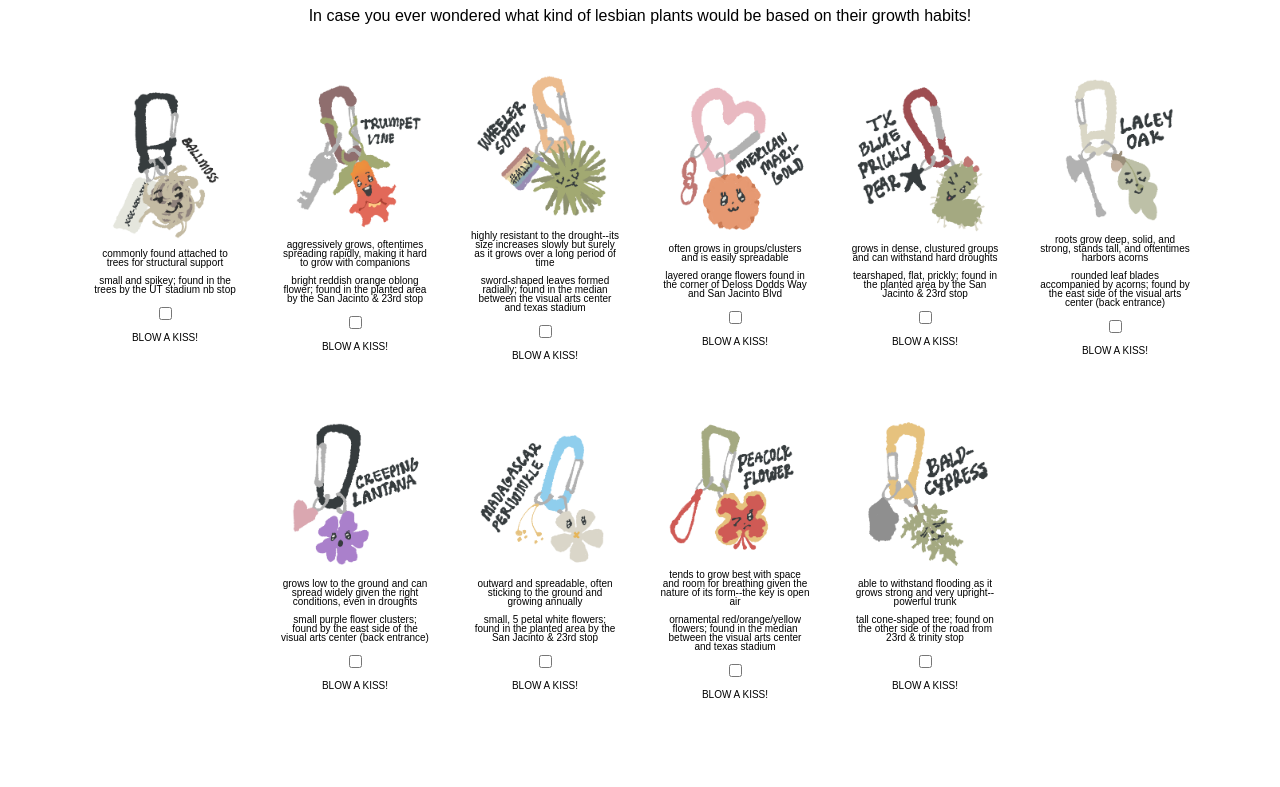
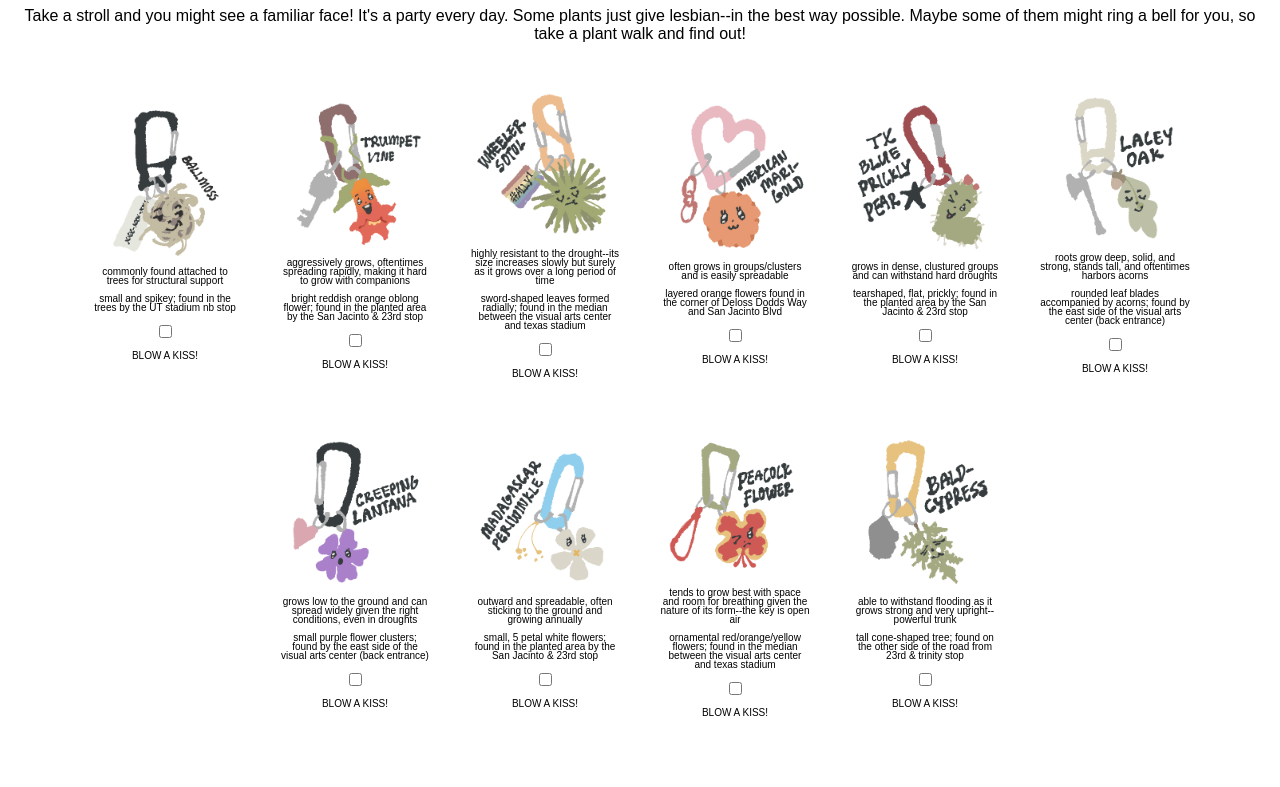
Before and after one commit to amyantran/amyanltran.github.io, a plain HTML site: page index.html in a window 1280 px wide. Shown: the part 93-880 px from the top of the page. Drawn offline with Linux system fonts and the light colour scheme; a web font is replaced by a local one.

Commit message:
edit text

```diff
--- a/index.html
+++ b/index.html
@@ -12,7 +12,7 @@
 	</head>
 		<body>
 			<h1>PLANTSBIANS</h1>
-				<p>In case you ever wondered what kind of lesbian plants would be based on their growth habits!</p>
+				<p>Take a stroll and you might see a familiar face! It's a party every day. Some plants just give lesbian--in the best way possible. Maybe some of them might ring a bell for you, so take a plant walk and find out!</p>
 		<div class="flex-container">
 			<div class="plantdiv">
 				<a href="plant1.html" class="plant plant1"></a>
```
